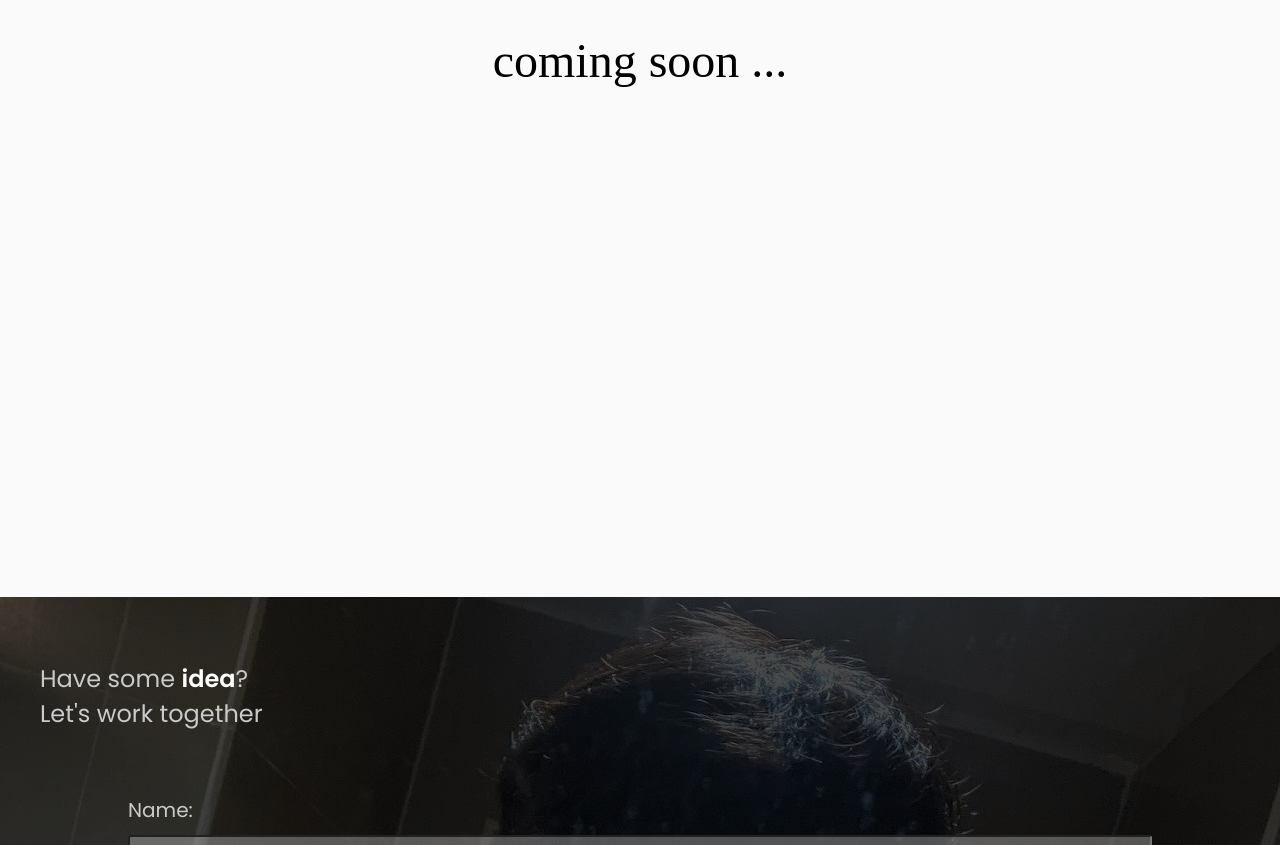
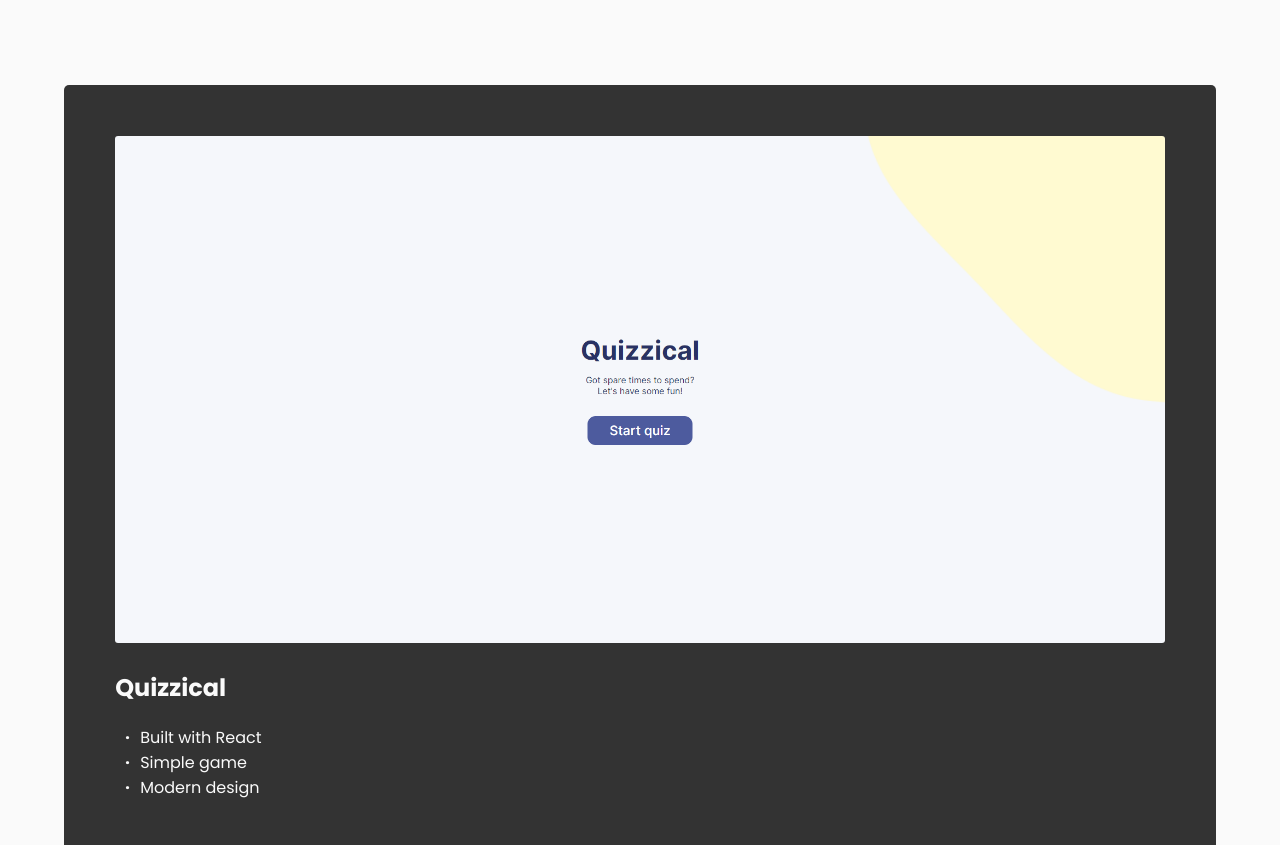
Before and after one commit to poitrew/portfolio, a React (Vite) app: page / in a window 1280 px wide. Shown: the part 1160-2005 px from the top of the page. Built offline with nearby package versions, Linux system fonts and the light colour scheme; a web font is replaced by a local one.

Commit message:
finished projects section 1st time, re-organize page img

```diff
--- a/src/App.css
+++ b/src/App.css
@@ -19,6 +19,11 @@
 
 button {
 	font-family: inherit;
+}
+
+ul {
+	padding: 0;
+	list-style: none;
 }
 
 .container {
@@ -170,6 +175,7 @@
 .projects {
 	min-height: 100vh;
 	font-family: 'Poppins', sans-serif;
+	padding-bottom: 100px;
 }
 
 .projects-header {
@@ -207,6 +213,39 @@
 	font-family: 'Ephesis', cursive;
 	font-size: 3em;
 }
+
+.project {
+	box-sizing: border-box;
+	background-color: #333;
+	width: 90%;
+	margin-top: 50px;
+	border-radius: 5px;
+	color: #FAFAFA;
+	padding: 4vw;
+}
+
+.project:first-child {
+	margin-top: 100px;
+}
+
+.project img {
+	width: 100%;
+	border-radius: 3px;
+}
+
+.project li {
+	margin-left: 25px;
+	position: relative;
+}
+
+.project li::before {
+	content: '.';
+	position: absolute;
+	top: -4px;
+	left: -15px;
+	font-weight: 700;
+}
+
 
 /* CONTACT */
 
--- a/src/components/Hero.jsx
+++ b/src/components/Hero.jsx
@@ -1,5 +1,4 @@
 import { useState } from 'react';
-import ham from '../ham.svg'
 import NavInfo from './NavInfo';
 
 function Hero() {
@@ -25,7 +24,7 @@
         <section className='hero'>
             <nav className='nav'>
                 <a className='nav-logo' href="#">{navMobileOn ? "Information" : "Poitrew"}</a>
-                <img className={navMobileOn ? 'nav-toggle rotate' : 'nav-toggle'} onClick={toggleNav} src={ham}></img>
+                <img className={navMobileOn ? 'nav-toggle rotate' : 'nav-toggle'} onClick={toggleNav} src='./src/assets/ham.svg'></img>
                 {navMobileOn
                     ?
                         <NavInfo handleClick={toggleNav} opacityAnim={opacityAnim} setOpac={setOpac} />
--- /dev/null
+++ b/src/components/Project.jsx
@@ -0,0 +1,13 @@
+export default function Project({ name, previewImg, link, desc }) {
+    return (
+        <div className="project">
+            <a href={link} target="_blank">
+                <img src={`./src/assets/${previewImg}`} alt="" />
+                <h1>{name}</h1>
+                <ul>
+                    {desc.map((item, index) => <li key={index}>{item}</li>)}
+                </ul>
+            </a>
+        </div>
+    )
+}
--- a/src/components/Projects.jsx
+++ b/src/components/Projects.jsx
@@ -1,4 +1,14 @@
+import Project from './Project'
+import { projects as data } from '../data.js'
+
 function Projects() {
+
+    function generateProject(data) {
+        return data.map(project => {
+            return (<Project key={project.id} {...project} />)
+        })
+    }
+
     return (
         <section className="projects" id="projects">
             <div className="projects-header">
@@ -6,7 +16,9 @@
                 <p>From design to code</p>
             </div>
             <div className="projects-list">
-                <p>coming soon ...</p>
+            {
+                generateProject(data)
+            }
             </div>
         </section>
     )
--- /dev/null
+++ b/src/data.js
@@ -0,0 +1,30 @@
+export const projects = [
+    {
+        id: 0,
+        name: 'Quizzical',
+        previewImg: 'project1.png',
+        link: 'https://poitrew.github.io/quizzical/',
+        desc: ['Built with React', 'Simple game', 'Modern design'],
+    },
+    {
+        id: 1,
+        name: 'Thand Dat blog',
+        previewImg: 'project1.png',
+        link: 'https://poitrew.github.io/quizzical/',
+        desc: ['Built with React', 'Development information'],
+    },
+    {
+        id: 2,
+        name: 'Tetris',
+        previewImg: 'project1.png',
+        link: 'https://poitrew.github.io/quizzical/',
+        desc: ['Built with React', 'Simple function', 'Modern design'],
+    },
+    {
+        id: 3,
+        name: 'Airbnb-clone',
+        previewImg: 'project1.png',
+        link: 'https://poitrew.github.io/quizzical/',
+        desc: ['Built with React', 'Simple function', 'Modern design'],
+    },
+]
```
Also changed, not shown: src/assets/ham.svg (renamed from src/ham.svg), src/assets/project1.png (added).
